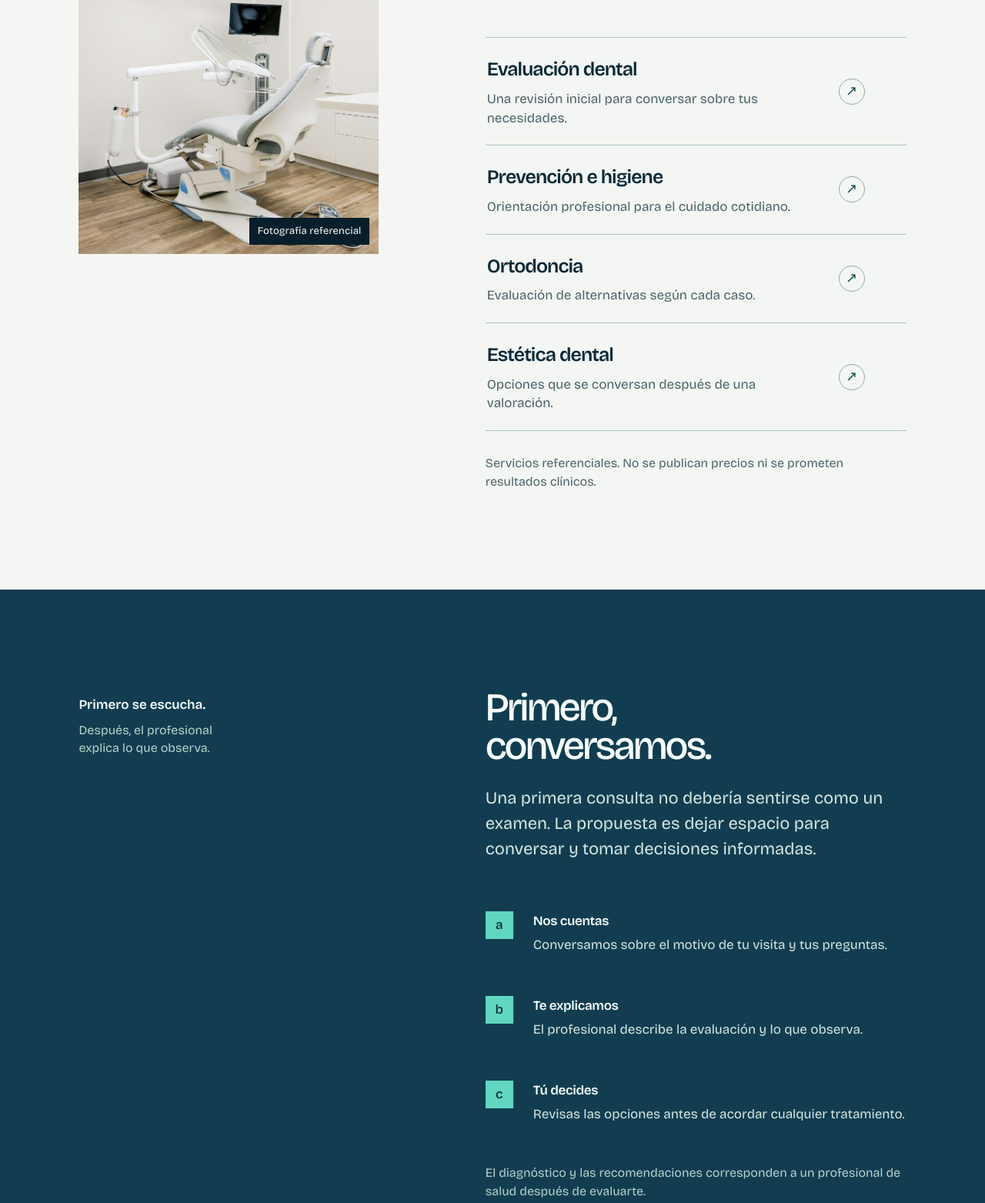
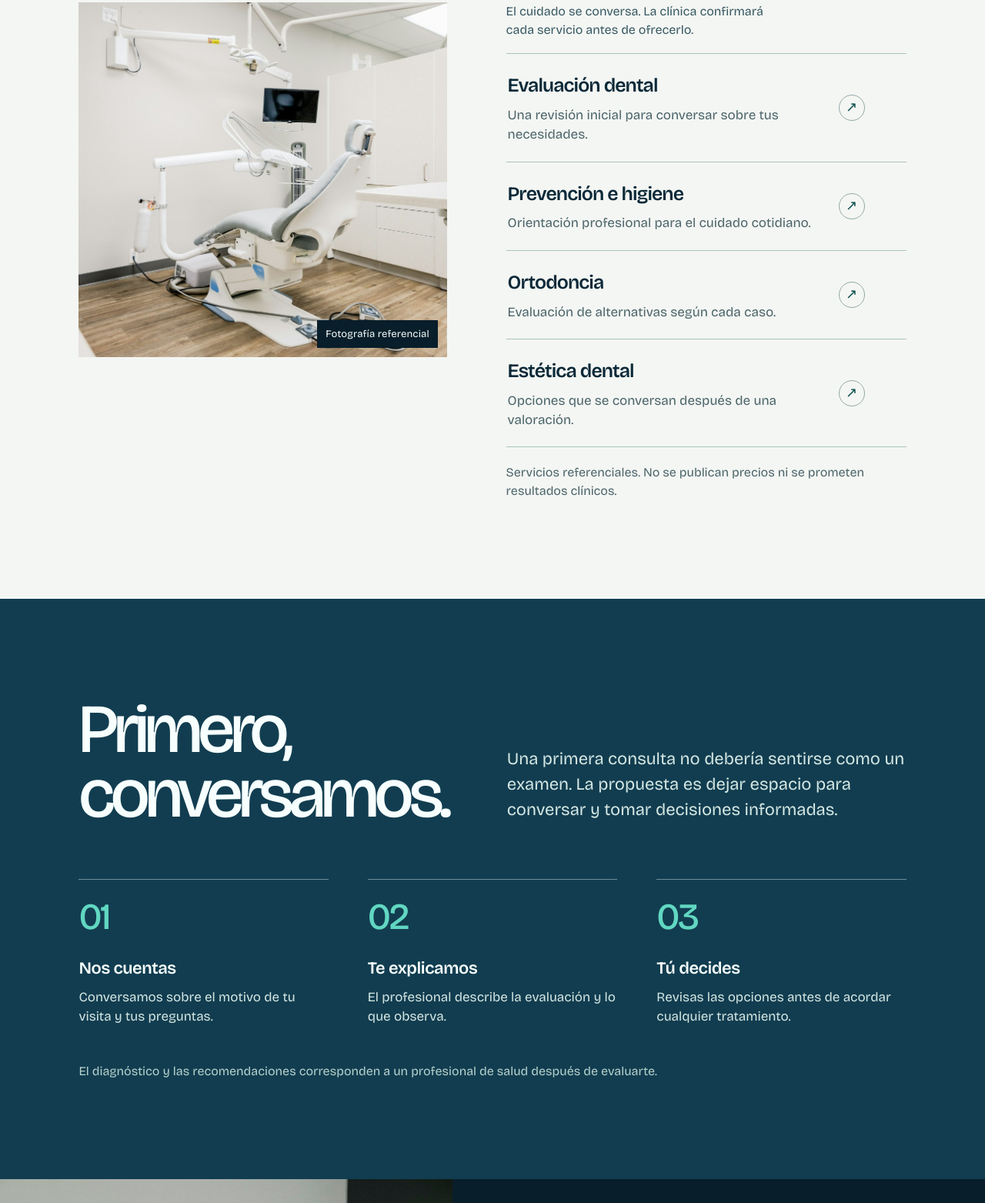
Before and after one commit to Sebastian-Astengo/portafolio-web, a plain HTML site: page clinica/index.html in a window 1280 px wide. Shown: the part 1355-2918 px from the top of the page at 77% size. Drawn offline with nearby package versions, Linux system fonts and the light colour scheme.

Commit message:
Recompose Pausa care and first visit sections

```diff
--- a/clinica/clinic.css
+++ b/clinica/clinic.css
@@ -227,16 +227,32 @@ a:focus-visible,button:focus-visible,input:focus-visible,select:focus-visible,su
 .care-detail{max-width:58ch;padding:0 48px 25px 2px;color:#344f57;animation:care-open .35s var(--ease) both}
 .care-detail p{margin:0 0 12px;color:#344f57;line-height:1.6}
 .care-detail .text-link{color:#0b4e4d;font-size:15px}
-.care-aside{min-width:0;width:100%;max-width:390px}
-.care-photo{position:relative;width:100%;max-width:100%;height:clamp(310px,34vw,430px);margin:32px 0 0;overflow:hidden;background:#dceae7}
+.care-section,.visit-section{display:block}
+.care-intro,.visit-intro{max-width:1280px;margin:0 auto 58px;display:grid;grid-template-columns:minmax(0,.9fr) minmax(0,1fr);align-items:end;gap:clamp(38px,7vw,110px)}
+.care-intro h2,.visit-intro h2{max-width:11ch;margin:0;font-size:var(--step-display);font-weight:500;line-height:.93;letter-spacing:-.06em}
+.care-intro .section-lede,.visit-intro .section-lede{max-width:39ch;margin:0 0 4px}
+.care-layout{max-width:1280px;margin:0 auto;display:grid;grid-template-columns:minmax(0,.92fr) minmax(0,1fr);align-items:start;gap:clamp(36px,6vw,92px)}
+.care-photo{position:relative;width:100%;max-width:100%;height:clamp(340px,36vw,470px);margin:0;overflow:hidden;background:#dceae7}
 .care-photo img{width:100%;max-width:100%;height:100%;display:block;object-fit:cover;object-position:center 48%;transition:transform .8s var(--ease)}
 .care-photo:hover img{transform:scale(1.025)}
 .care-photo figcaption{position:absolute;right:12px;bottom:12px;padding:8px 11px;background:var(--deep);color:var(--ink);font-size:13px;letter-spacing:.01em}
+.care-options{min-width:0}
+.care-options-note{max-width:36ch;margin:0 0 18px;color:#375963;font-size:var(--step-small);line-height:1.5}
+.care-options .care-list{margin-top:0}
+.care-options .section-footnote{margin-top:21px}
+.visit-intro{margin-bottom:69px}
+.visit-steps{max-width:1280px;margin:0 auto;display:grid;grid-template-columns:repeat(3,minmax(0,1fr));gap:clamp(20px,4vw,58px)}
+.visit-steps li{min-width:0;display:block;padding:24px 0 0;border-top:1px solid rgba(212,231,227,.48)}
+.visit-steps li+li{margin-top:0}
+.step-shape{width:auto;height:auto;margin-bottom:26px;display:block;background:none;color:var(--accent);font-size:clamp(31px,4vw,48px);line-height:1;font-weight:500;letter-spacing:-.05em}
+.visit-steps h3{margin-bottom:9px;font-size:22px}
+.visit-steps p{max-width:34ch}
+.visit-section>.section-footnote{max-width:1280px;margin:47px auto 0}
 @keyframes care-open{from{opacity:0;transform:translateY(-7px)}to{opacity:1;transform:none}}
 .closing-actions{display:flex;align-items:center;flex-wrap:wrap;gap:14px}
 .share-button{min-height:52px;padding:12px 16px;display:inline-flex;align-items:center;gap:24px;border:1px solid rgba(11,41,56,.45);background:transparent;color:var(--accent-ink);font-size:var(--step-body);cursor:pointer;transition:background .2s ease,color .2s ease}
 .share-button:hover{background:var(--bg);color:var(--ink)}
 .share-status{flex-basis:100%;min-height:1.5em;color:var(--accent-ink);font-size:var(--step-small)}
-@media(max-width:900px){.care-aside{max-width:310px}.care-photo{height:clamp(290px,39vw,370px)}}
-@media(max-width:600px){.care-aside{max-width:none}.care-photo{height:min(78vw,360px);margin-top:23px}.care-list{margin-top:30px}.care-list details>summary{min-height:94px;padding:19px 0;grid-template-columns:minmax(0,1fr) 34px;gap:12px}.care-detail{padding-right:12px}.closing-actions{align-items:stretch;flex-direction:column;width:100%}.closing-actions>.button,.share-button{width:100%}.share-status{flex-basis:auto}}
+@media(max-width:900px){.care-intro,.visit-intro{gap:35px}.care-layout{grid-template-columns:minmax(0,.85fr) minmax(0,1fr);gap:32px}.care-photo{height:clamp(310px,43vw,410px)}}
+@media(max-width:600px){.care-intro,.visit-intro{display:block;margin-bottom:34px}.care-intro h2,.visit-intro h2{font-size:var(--step-head)}.care-intro .section-lede,.visit-intro .section-lede{margin-top:20px}.care-layout{display:flex;flex-direction:column;gap:28px}.care-photo{height:min(72vw,330px)}.care-options{width:100%}.care-options-note{margin-bottom:13px}.care-list{margin-top:0}.care-list details>summary{min-height:94px;padding:19px 0;grid-template-columns:minmax(0,1fr) 34px;gap:12px}.care-detail{padding-right:12px}.visit-intro{margin-bottom:42px}.visit-steps{display:block}.visit-steps li{display:grid;grid-template-columns:46px minmax(0,1fr);gap:15px;padding:20px 0}.visit-steps li+li{margin-top:0}.step-shape{margin:0;font-size:30px}.visit-steps p{font-size:var(--step-small)}.visit-section>.section-footnote{margin-top:29px}.closing-actions{align-items:stretch;flex-direction:column;width:100%}.closing-actions>.button,.share-button{width:100%}.share-status{flex-basis:auto}}
 @media(prefers-reduced-motion:reduce){.care-detail{animation:none}}
--- a/clinica/clinic.js
+++ b/clinica/clinic.js
@@ -7,7 +7,7 @@
     const revealObserver = new IntersectionObserver((entries) => entries.forEach((entry) => {
       if (entry.isIntersecting) { entry.target.classList.add('is-visible'); revealObserver.unobserve(entry.target); }
     }), { threshold: 0.08 });
-    const targets = '.opening-copy .lede,.opening-copy .intro-actions,.opening-copy .intro-footnote,.care-section .section-lede,.care-list li,.section-content>.section-lede,.visit-steps li,.people-copy>p,.people-copy .text-link,.booking-content>.booking-intro,.booking-content .booking-step,.faq-list details';
+    const targets = '.opening-copy .lede,.opening-copy .intro-actions,.opening-copy .intro-footnote,.care-intro .section-lede,.care-photo,.care-options-note,.care-list li,.section-content>.section-lede,.visit-intro .section-lede,.visit-steps li,.people-copy>p,.people-copy .text-link,.booking-content>.booking-intro,.booking-content .booking-step,.faq-list details';
     document.querySelectorAll('.photo-scene').forEach((section) => {
       section.querySelectorAll(targets).forEach((element, index) => {
         element.classList.add('reveal-item'); element.style.setProperty('--reveal-delay', `${Math.min(index, 5) * 65}ms`); revealObserver.observe(element);
--- a/clinica/index.html
+++ b/clinica/index.html
@@ -9,7 +9,7 @@
   <link rel="preconnect" href="https://fonts.googleapis.com">
   <link rel="preconnect" href="https://fonts.gstatic.com" crossorigin>
   <link href="https://fonts.googleapis.com/css2?family=Bricolage+Grotesque:wght@400;500;600&display=swap" rel="stylesheet">
-  <link rel="stylesheet" href="clinic.css?v=pausa-layout-2">
+  <link rel="stylesheet" href="clinic.css?v=pausa-layout-3">
 </head>
 <body>
   <header class="masthead" id="inicio">
@@ -38,10 +38,14 @@
     </section>
 
     <section class="care-section photo-scene" id="atencion" data-scene="consultorio" aria-labelledby="care-title">
-      <div class="section-margin care-aside"><p>El cuidado se conversa.</p><span>La clínica confirmará cada servicio antes de ofrecerlo.</span><figure class="care-photo"><img src="assets/photos/consultorio.jpg" width="1400" height="933" alt="Consultorio dental de referencia con equipamiento clínico"><figcaption>Fotografía referencial</figcaption></figure></div>
-      <div class="section-content">
+      <div class="care-intro">
         <h2 id="care-title">Atención<br>que escucha.</h2>
         <p class="section-lede">Estas son áreas de atención de referencia para presentar el sitio. La clínica tendrá que validar qué servicios ofrece y cómo los describe.</p>
+      </div>
+      <div class="care-layout">
+        <figure class="care-photo"><img src="assets/photos/consultorio.jpg" width="1400" height="933" alt="Consultorio dental de referencia con equipamiento clínico"><figcaption>Fotografía referencial</figcaption></figure>
+        <div class="care-options">
+          <p class="care-options-note">El cuidado se conversa. La clínica confirmará cada servicio antes de ofrecerlo.</p>
         <ul class="care-list">
           <li><details><summary><div><h3>Evaluación dental</h3><p>Una revisión inicial para conversar sobre tus necesidades.</p></div><span class="care-arrow" aria-hidden="true">↗</span></summary><div class="care-detail"><p>La primera conversación sirve para explicar qué te trae a consulta, resolver tus dudas y conocer los siguientes pasos de una evaluación profesional.</p><a class="text-link" href="#primera-visita">Así sería la primera visita <span aria-hidden="true">↓</span></a></div></details></li>
           <li><details><summary><div><h3>Prevención e higiene</h3><p>Orientación profesional para el cuidado cotidiano.</p></div><span class="care-arrow" aria-hidden="true">↗</span></summary><div class="care-detail"><p>El profesional puede revisar tus hábitos de cuidado y conversar contigo sobre recomendaciones adecuadas para tu situación.</p></div></details></li>
@@ -49,21 +53,21 @@
           <li><details><summary><div><h3>Estética dental</h3><p>Opciones que se conversan después de una valoración.</p></div><span class="care-arrow" aria-hidden="true">↗</span></summary><div class="care-detail"><p>Una conversación sobre expectativas y alternativas posibles, siempre con valoración profesional previa y sin prometer resultados.</p></div></details></li>
         </ul>
         <p class="section-footnote">Servicios referenciales. No se publican precios ni se prometen resultados clínicos.</p>
+        </div>
       </div>
     </section>
 
     <section class="visit-section photo-scene" id="primera-visita" data-scene="consulta" aria-labelledby="visit-title">
-      <div class="section-margin"><p>Primero se escucha.</p><span>Después, el profesional explica lo que observa.</span></div>
-      <div class="section-content visit-content">
+      <div class="visit-intro">
         <h2 id="visit-title">Primero,<br>conversamos.</h2>
         <p class="section-lede">Una primera consulta no debería sentirse como un examen. La propuesta es dejar espacio para conversar y tomar decisiones informadas.</p>
-        <ol class="visit-steps">
-          <li><span class="step-shape" aria-hidden="true">a</span><div><h3>Nos cuentas</h3><p>Conversamos sobre el motivo de tu visita y tus preguntas.</p></div></li>
-          <li><span class="step-shape" aria-hidden="true">b</span><div><h3>Te explicamos</h3><p>El profesional describe la evaluación y lo que observa.</p></div></li>
-          <li><span class="step-shape" aria-hidden="true">c</span><div><h3>Tú decides</h3><p>Revisas las opciones antes de acordar cualquier tratamiento.</p></div></li>
-        </ol>
-        <p class="section-footnote">El diagnóstico y las recomendaciones corresponden a un profesional de salud después de evaluarte.</p>
       </div>
+      <ol class="visit-steps">
+        <li><span class="step-shape" aria-hidden="true">01</span><div><h3>Nos cuentas</h3><p>Conversamos sobre el motivo de tu visita y tus preguntas.</p></div></li>
+        <li><span class="step-shape" aria-hidden="true">02</span><div><h3>Te explicamos</h3><p>El profesional describe la evaluación y lo que observa.</p></div></li>
+        <li><span class="step-shape" aria-hidden="true">03</span><div><h3>Tú decides</h3><p>Revisas las opciones antes de acordar cualquier tratamiento.</p></div></li>
+      </ol>
+      <p class="section-footnote">El diagnóstico y las recomendaciones corresponden a un profesional de salud después de evaluarte.</p>
     </section>
 
     <section class="people-section photo-scene" data-scene="atencion" aria-labelledby="people-title">
```
